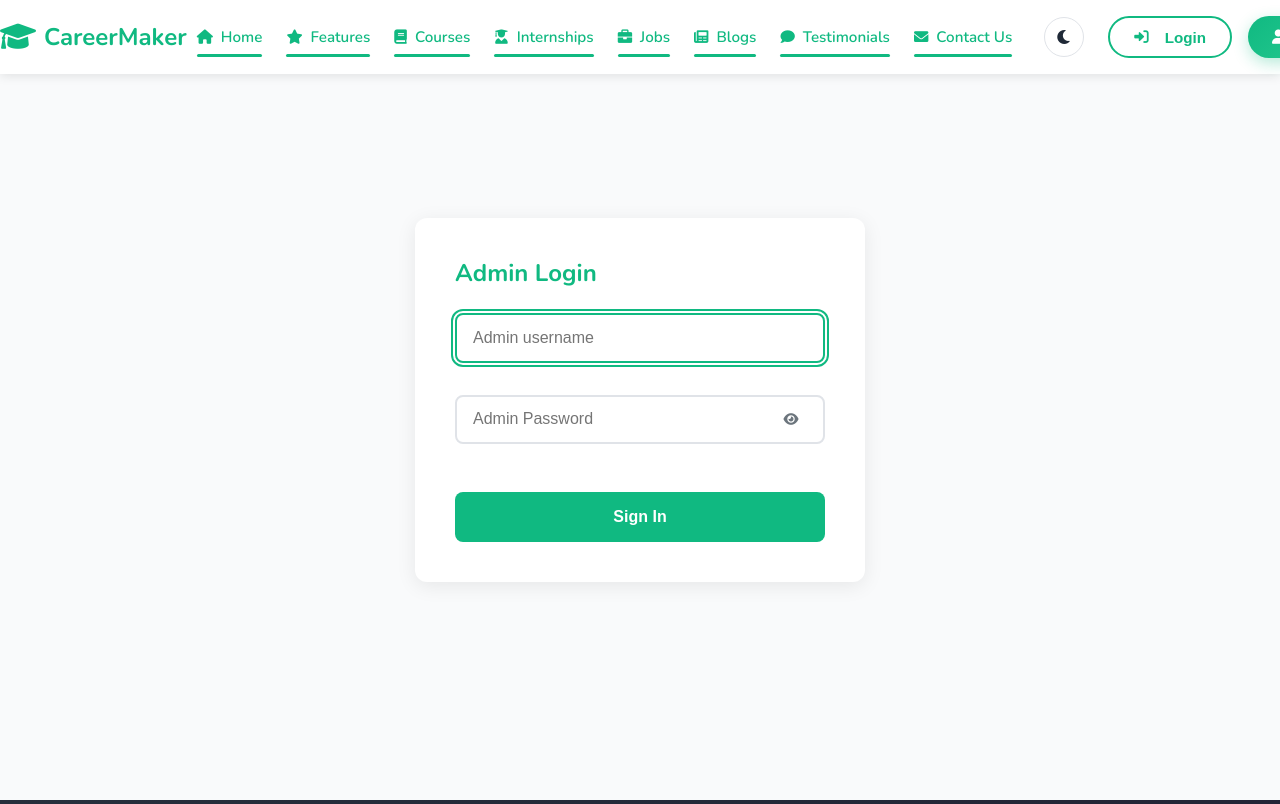
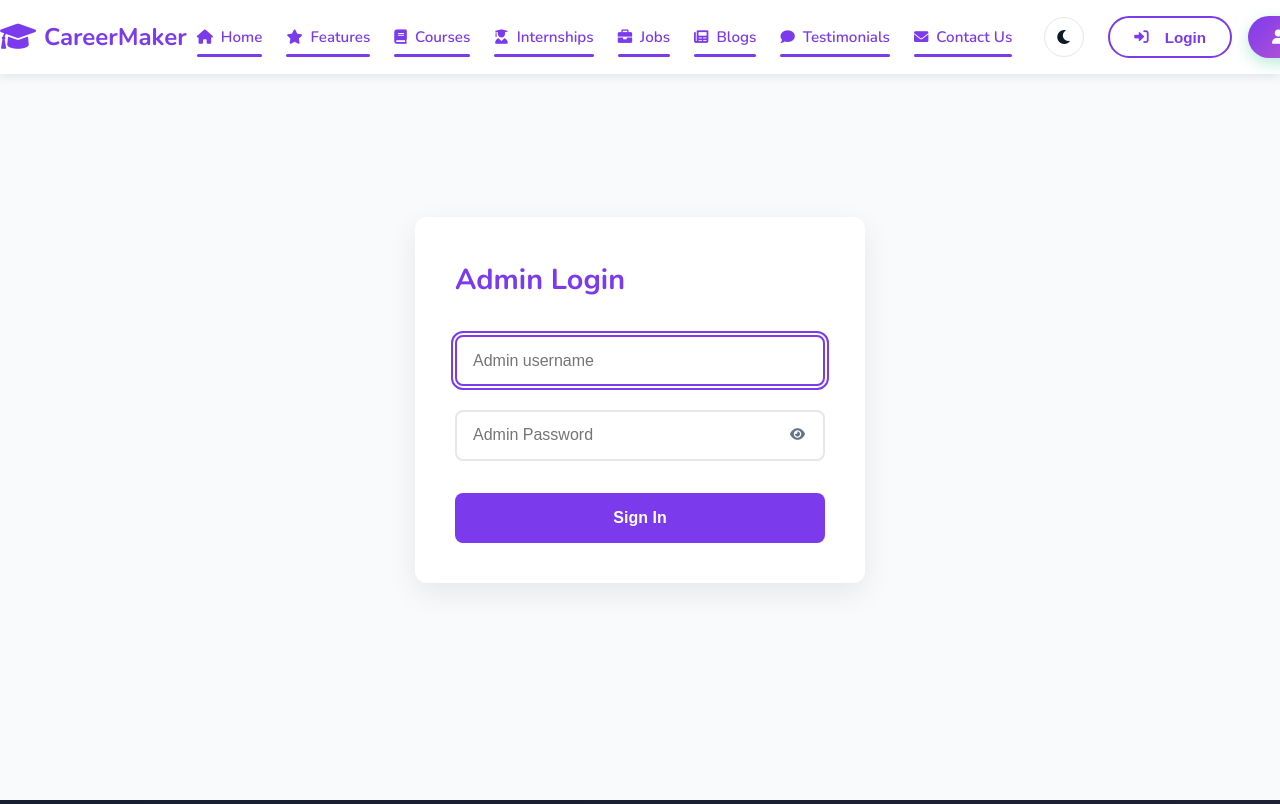
Before and after one commit to iruhul8750/CareerMaker01, a Flask app: page /admin/login in a window 1280 px wide. Shown: the top 804 px of the page. Run offline with Flask 3, Linux system fonts and the light colour scheme; data that the repository does not hold is empty; parts of the project's set-up code (start-up, migrations or seed data) failed here and were passed over; grey boxes are pictures that could not be loaded.

Commit message:
change hero image, change admin login page styles, change home section like other anchor links

```diff
--- a/static/css/admin-login.css
+++ b/static/css/admin-login.css
@@ -1,23 +1,24 @@
-/* admin-login.css - Complete Admin Login Styles */
 :root {
-  /* Color Variables - Consistent with main styles */
-  --primary-color: #10b981;
-  --secondary-color: #059669;
-  --accent-color: #34d399;
-  --dark-color: #1f2937;
-  --light-color: #f9fafb;
+  /* Color Variables - Updated Purple/Pink Theme */
+  --primary-color: #7c3aed;
+  --secondary-color: #5b21b6;
+  --accent-color: #f472b6;
+  --dark-color: #0f172a;
+  --light-color: #f8fafc;
   --danger-color: #ef4444;
   --warning-color: #f59e0b;
-  --success-color: #10b981;
-  --border-color: #e0e3e8;
-  --text-color: #2b2d42;
-  --text-light: #6c757d;
+  --success-color: #a78bfa;
+  --info-color: #f97316;
+  --border-color: #e5e7eb;
+  --text-color: #1e293b;
+  --text-light: #64748b;
+  --card-bg: #ffffff;
 
   /* Dark Mode Variables */
-  --dark-mode-bg: #111827;
-  --dark-mode-card: #1f2937;
-  --dark-mode-text: #e5e7eb;
-  --dark-mode-border: #374151;
+  --dark-mode-bg: #020617;
+  --dark-mode-card: #0f172a;
+  --dark-mode-text: #e2e8f0;
+  --dark-mode-border: #1e293b;
 
   /* Transitions */
   --transition: all 0.3s cubic-bezier(0.4, 0, 0.2, 1);
@@ -91,7 +94,7 @@
 
 .form-group {
   position: relative;
-  margin-bottom: 1.5rem;
+  margin-bottom: 0;
 }
 
 .form-group label {
@@ -299,34 +283,13 @@
   animation: spin 1s linear infinite;
 }
 
-@keyframes spin {
-  0% { transform: rotate(0deg); }
-  100% { transform: rotate(360deg); }
-}
-
-/* Password toggle styles */
+/* Password input container */
 .password-input-container {
   position: relative;
 }
 
 .password-input-container input {
   padding-right: 40px;
-}
-
-.password-toggle {
-  position: absolute;
-  right: 12px;
-  top: 50%;
-  transform: translateY(-50%);
-  background: none;
-  border: none;
-  cursor: pointer;
-  color: #6c757d;
-  padding: 5px;
-}
-
-.password-toggle:hover {
-  color: #495057;
 }
 
 /* Login error styles */
@@ -345,135 +308,76 @@ button[disabled] .fa-spinner {
 button:not([disabled]) .fa-spinner {
   display: none;
 }
+
 /* =========================================== */
 /* ADMIN LOGIN MOBILE RESPONSIVE STYLES */
 /* =========================================== */
 
 /* Mobile First (320px - 767px) */
+@media (max-width: 767px) {
   .admin-login-container {
     padding: 1rem;
-  min-height: 100vh;
-  display: flex;
-  align-items: center;
-  justify-content: center;
-  background-color: var(--light-color);
-  overflow-x: hidden;
   }
 
   .admin-login-card {
-  width: 100%;
     max-width: 400px;
     padding: 1.5rem;
-  border-radius: 12px;
-  box-shadow: 0 4px 20px rgba(0, 0, 0, 0.08);
     margin: 1rem;
   }
 
-/* Header mobile optimization */
   .admin-login-header {
-  text-align: center;
     margin-bottom: 1.5rem;
   }
 
   .admin-login-title {
     font-size: 1.5rem;
-  margin-bottom: 0.5rem;
-  line-height: 1.3;
   }
 
   .admin-login-subtitle {
     font-size: 0.9rem;
-  line-height: 1.4;
-  padding: 0 0.5rem;
   }
 
-/* Form mobile optimization */
   .admin-login-form {
     gap: 1rem;
-}
-
-.form-group {
-  margin-bottom: 1rem;
   }
 
   .form-group label {
     font-size: 0.95rem;
     margin-bottom: 0.4rem;
-  display: block;
   }
 
   .form-group input {
     padding: 0.85rem 1rem;
     font-size: 1rem;
-  width: 100%;
-  border-radius: 8px;
-}
-
-/* Password toggle for mobile */
-.password-wrapper {
-  position: relative;
   }
 
   .password-toggle {
-  position: absolute;
-  right: 12px;
-  top: 50%;
-  transform: translateY(-50%);
     width: 40px;
     height: 40px;
-  display: flex;
-  align-items: center;
-  justify-content: center;
-  min-height: 44px; /* Better touch target */
+    min-height: 44px;
     min-width: 44px;
   }
 
-/* Button mobile optimization */
   .admin-login-btn {
     padding: 1rem;
-  font-size: 1rem;
-  font-weight: 600;
     margin-top: 1rem;
     min-height: 48px;
-  width: 100%;
-  display: flex;
-  align-items: center;
-  justify-content: center;
-  gap: 0.5rem;
   }
 
-/* Message styles for mobile */
   .admin-message {
     padding: 0.85rem;
     font-size: 0.9rem;
     margin-bottom: 1rem;
-  border-radius: 8px;
-  display: flex;
-  align-items: flex-start;
-  gap: 0.75rem;
-  line-height: 1.4;
   }
 
-.admin-message i {
-  font-size: 1.1rem;
-  flex-shrink: 0;
-}
-
-/* Back link mobile */
   .admin-back-link {
-  display: inline-flex;
-  align-items: center;
-  gap: 0.5rem;
-  font-size: 0.95rem;
     padding: 0.75rem 0;
     margin-top: 1rem;
-  text-align: center;
     justify-content: center;
     width: 100%;
   }
 
   /* Prevent zoom on iOS input focus */
-@media (max-width: 767px) {
   input[type="email"],
   input[type="password"],
   input[type="text"] {
@@ -600,37 +514,23 @@ button:not([disabled]) .fa-spinner {
   }
 }
 
-/* Dark mode mobile optimizations */
-@media (max-width: 767px) {
-  .dark-mode .admin-login-card {
-    box-shadow: 0 4px 20px rgba(0, 0, 0, 0.25);
-  }
-
-  .dark-mode .form-group input {
-    background-color: #2d3748;
-    border-color: #4a5568;
-  }
-}
-
-/* Prevent content overflow */
-.admin-login-container {
-  overflow-x: hidden;
-}
-
-.admin-login-card {
-  box-sizing: border-box;
-}
-
-/* Ensure form elements don't overflow */
-.form-group input,
-.admin-login-btn,
-.admin-back-link {
-  max-width: 100%;
-}
-
 /* Fix for iOS Safari 100vh issue */
 @supports (-webkit-touch-callout: none) {
   .admin-login-container {
     min-height: -webkit-fill-available;
   }
 }
+
+/* Accessibility Focus Styles */
+.admin-login-form input:focus-visible,
+.admin-login-btn:focus-visible,
+.password-toggle:focus-visible {
+  outline: 2px solid var(--primary-color);
+  outline-offset: 2px;
+}
+
+.dark-mode .admin-login-form input:focus-visible,
+.dark-mode .admin-login-btn:focus-visible,
+.dark-mode .password-toggle:focus-visible {
+  outline-color: var(--accent-color);
+}
--- a/templates/base.html
+++ b/templates/base.html
@@ -41,8 +41,7 @@
 
             <div class="nav-container" id="navContainer">
                 <ul class="nav-links">
-                    <li><a href="/" class="{{ 'active' if request.path == '/' else '' }}"><i class="fas fa-home"></i>
-                        Home</a></li>
+                    <li><a href="#home" class="active"><i class="fas fa-home"></i> Home</a></li>
                     <li><a href="#features"><i class="fas fa-star"></i> Features</a></li>
                     <li><a href="#courses"><i class="fas fa-book"></i> Courses</a></li>
                     <li><a href="#internships"><i class="fas fa-user-graduate"></i> Internships</a></li>
@@ -50,14 +49,13 @@
                     <li><a href="#lightweight-blog"><i class="fas fa-newspaper"></i> Blogs</a></li>
                     <li><a href="#testimonials"><i class="fas fa-comment"></i> Testimonials</a></li>
                     <li><a href="#contact"><i class="fas fa-envelope"></i> Contact Us</a></li>
-<!--                    <li><a href="#support">Support Us</a></li>-->
+<!--                    <li><a href="#support"><i class="fas fa-heart"></i>Support Us</a></li>-->
 
                 </ul>
 
                 <div class="nav-right">
                     <div class="theme-toggle" id="themeToggle" aria-label="Toggle dark mode">
                         <i class="fas fa-moon toggle-icon"></i>
-<!--                        <span class="toggle-text">Dark Mode</span>-->
                     </div>
 
                     <div class="auth-buttons">
--- a/templates/index.html
+++ b/templates/index.html
@@ -2,7 +2,7 @@
 
 {% block content %}
 <!-- Hero Section -->
-<section class="hero">
+<section id="home" class="hero">
     <div class="hero-content">
         <div class="hero-text">
             <h1 class="animate-fade-in-up delay-100">Empower Your Career Journey</h1>
```
Also changed, not shown: other parts of static/css/admin-login.css (+27 -34 lines), static/images/hero-image.png, static/images/hero-image2.jpg (deleted), static/images/hero-imagee.png (deleted), 4 other files. Lines whose indentation alone changed are shown as unchanged.
